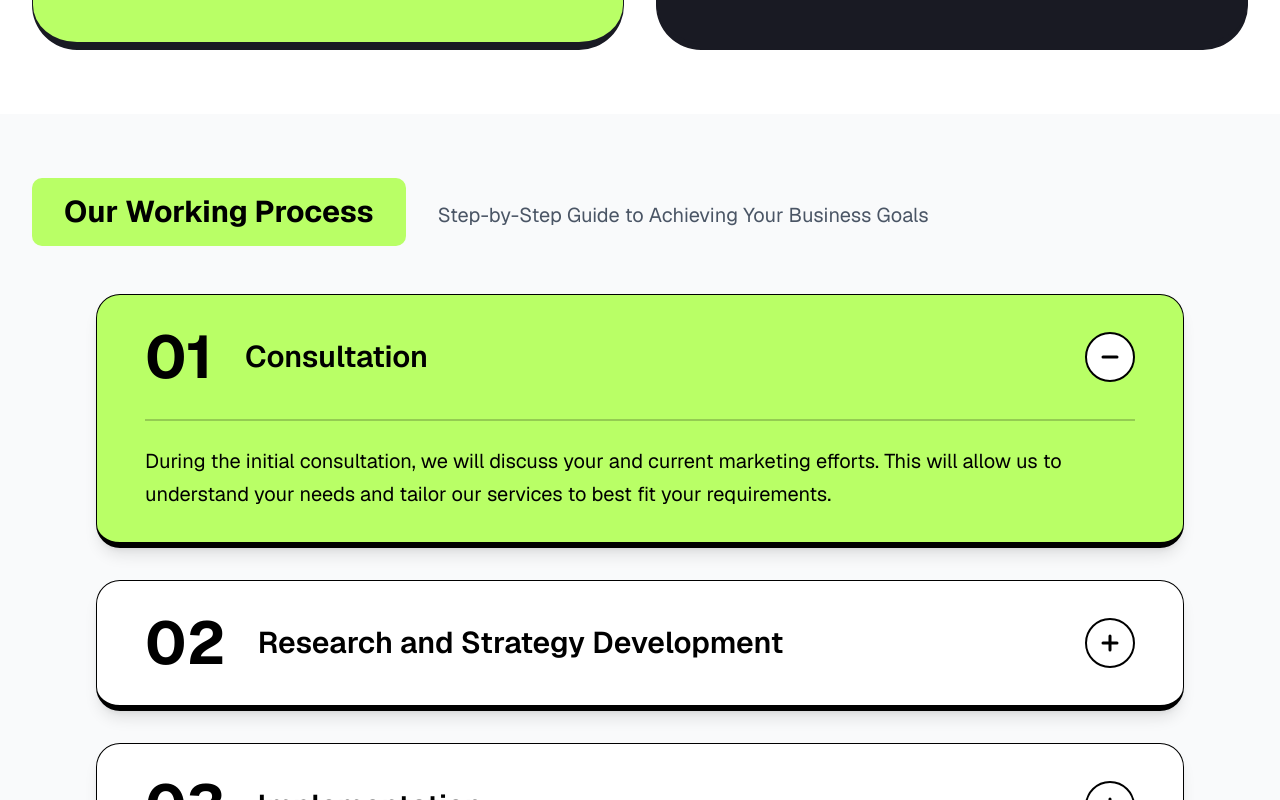
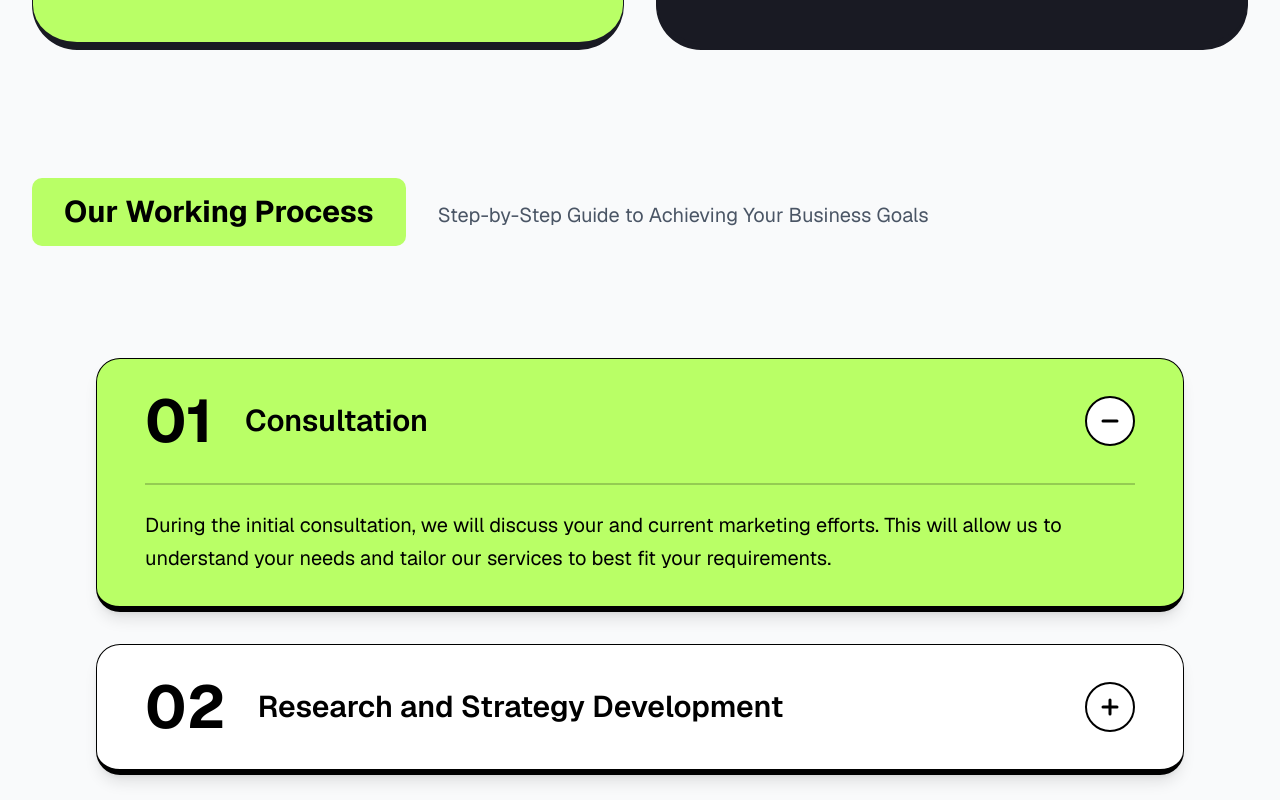
Before and after one commit to Maximus5470/Ecell-Website, a Next.js app: page / in a window 1280 px wide. Shown: the part 2000-2800 px from the top of the page. Built offline with nearby package versions, Linux system fonts and the light colour scheme.

Commit message:
minor background tweeks and component positioning changes

```diff
--- a/app/layout.tsx
+++ b/app/layout.tsx
@@ -30,7 +30,7 @@ export default function RootLayout({
   return (
     <html lang="en">
       <body
-        className={`${geistSans.variable} ${geistMono.variable} antialiased `}
+        className={`${geistSans.variable} ${geistMono.variable} antialiased bg-gray-50`}
       >
         <Navbar />
         {children}
--- a/components/Footer.tsx
+++ b/components/Footer.tsx
@@ -17,7 +17,7 @@ const Footer = () => {
   };
 
   return (
-    <footer className="bg-white w-full p-0 m-0">
+    <footer className="bg-gray-50 w-full p-0 m-0">
       <div className="max-w-[1300px] mx-auto rounded-t-[20px] sm:rounded-t-[32px] bg-[#191A23] shadow-[0_2px_16px_rgba(0,0,0,0.08)] pt-8 sm:pt-12 px-4 sm:px-8 lg:px-12">
         {/* Top Row: Logo + Navigation & Social Icons */}
         <div className="flex flex-col lg:flex-row lg:items-center lg:justify-between mb-6 sm:mb-8 gap-4 lg:gap-0">
--- a/components/Hero.tsx
+++ b/components/Hero.tsx
@@ -116,7 +116,7 @@ const Hero = () => {
             </div>
 
             {/* Play button */}
-            <div className="absolute top-32 right-12 sm:top-40 sm:right-6 md:top-44 md:right-46 lg:right-8 z-20 float-3">
+            <div className="absolute top-32 right-12 sm:top-40 sm:right-6 md:top-44 md:right-46 lg:right-8 lg:top-40 z-20 float-3">
               <Image
                 src="/mic_extras/play.png"
                 alt="Play"
@@ -138,7 +138,7 @@ const Hero = () => {
             </div>
 
             {/* Large black star - hide on mobile, show on larger screens */}
-            <div className="absolute top-54 left-4 sm:top-90 sm:left-6 md:top-72 md:left-50 lg:left-10 z-20 rotate-star-slow">
+            <div className="absolute top-54 left-4 sm:top-90 sm:left-6 md:top-72 md:left-50 lg:left-10 lg:top-90 z-20 rotate-star-slow">
               <Image
                 src="/mic_extras/bigstar.png"
                 alt="Big Star"
--- a/components/WorkingProcessComponent.tsx
+++ b/components/WorkingProcessComponent.tsx
@@ -22,7 +22,8 @@ const WorkingProcess: React.FC<WorkingProcessProps> = ({
   const [expanded, setExpanded] = useState<number | null>(0);
 
   return (
-    <div className="font-sans max-w-6xl mx-auto px-4 sm:px-6 lg:px-8">
+    <section className="bg-gray-50 py-16">
+      <div className="font-sans max-w-6xl mx-auto px-4 sm:px-6 lg:px-8">
 
       {steps.map((step, idx) => {
         const isOpen = expanded === idx;
@@ -58,7 +59,8 @@ const WorkingProcess: React.FC<WorkingProcessProps> = ({
           </div>
         );
       })}
-    </div>
+      </div>
+    </section>
   );
 };
 
--- a/sections/ServicesSection.tsx
+++ b/sections/ServicesSection.tsx
@@ -51,7 +51,7 @@ export default function ServicesSection(): React.JSX.Element {
   };
 
   return (
-    <section className="py-16 px-4 sm:px-6 lg:px-8 bg-white">
+    <section className="py-16 px-4 sm:px-6 lg:px-8 bg-gray-50">
       <div className="max-w-7xl mx-auto">
         {/* Header */}
         <div className="mb-16">
```
